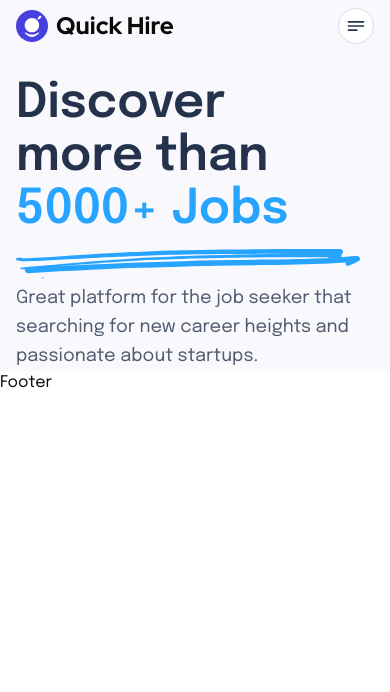
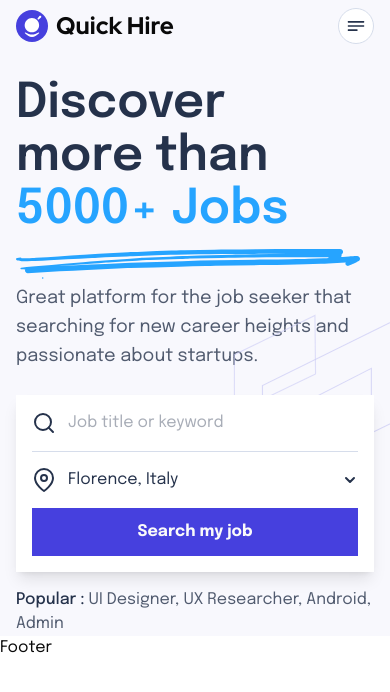
Before and after one commit to EtherSphere01/quickhire-client, a Next.js app: page / in a window 390 px wide. Shown: the top 692 px of the page. Built offline with nearby package versions, Linux system fonts and the light colour scheme; a web font is replaced by a local one.

Commit message:
feat: enhance layout with responsive patterns, add SearchBox component, and update HeroSection styling

```diff
--- a/src/app/(public)/layout.tsx
+++ b/src/app/(public)/layout.tsx
@@ -1,14 +1,39 @@
 import Footer from "@/components/shared/Footer";
 import Header from "@/components/shared/Header";
+import Image from "next/image";
 import React from "react";
 
 export default function layout({ children }: { children: React.ReactNode }) {
     return (
         <div>
-            <nav className="bg-[#F8F8FD]">
-                <Header />
-            </nav>
-            {children}
+            <div className="relative overflow-hidden">
+                <nav className="bg-[#F8F8FD]">
+                    <Header />
+                </nav>
+                {children}
+
+                {/* Pattern - Desktop */}
+                <div className="hidden lg:block absolute top-[40] right-0 h-full w-[60%] pointer-events-none z-0">
+                    <Image
+                        src="/images/pattern.svg"
+                        alt="Pattern"
+                        width={1060}
+                        height={794}
+                        className="h-full w-full object-contain object-top-right"
+                    />
+                </div>
+
+                {/* Pattern - Mobile */}
+                <div className="lg:hidden absolute top-75 -right-8 pointer-events-none z-0">
+                    <Image
+                        src="/images/pattern.svg"
+                        alt="Pattern"
+                        width={400}
+                        height={500}
+                        className="w-70 h-auto"
+                    />
+                </div>
+            </div>
             <Footer />
         </div>
     );
--- a/src/app/(public)/page.tsx
+++ b/src/app/(public)/page.tsx
@@ -3,7 +3,7 @@ import React from "react";
 
 export default function Home() {
     return (
-        <div className="px-4 bg-[#F8F8FD]">
+        <div className="px-4 bg-[#F8F8FD] overflow-hidden">
             <HeroSection />
         </div>
     );
--- a/src/app/globals.css
+++ b/src/app/globals.css
@@ -123,6 +123,15 @@
     body {
         @apply bg-background text-foreground;
     }
+    .container {
+        max-width: 1440px;
+    }
+    @media (min-width: 1024px) {
+        .container {
+            padding-left: 125px;
+            padding-right: 125px;
+        }
+    }
     h1,
     h2,
     h3,
--- a/src/components/modules/LandingPage/HeroSection.tsx
+++ b/src/components/modules/LandingPage/HeroSection.tsx
@@ -1,9 +1,12 @@
 import { Lines } from "@/svg/LandingPage/Lines";
+import Image from "next/image";
 import React from "react";
+import SearchBox from "./SearchBox";
 
 export default function HeroSection() {
     return (
-        <div className="container mx-auto">
+        <div className="container mx-auto relative overflow-visible">
+            <div className="flex justify-between">
                 <div>
                     <div className="pt-2.5  w-85.75 md:w-120 lg:w-133.25 ">
                         <h1 className="text-[48px] md:text-[72px] text-[#25324B] font-semibold mt-4 lg:mt-20.5 leading-[110%] tracking-[0%]">
@@ -22,6 +25,19 @@ export default function HeroSection() {
                         Great platform for the job seeker that searching for new
                         career heights and passionate about startups.
                     </p>
+
+                    <SearchBox />
+                </div>
+
+                <div className="hidden lg:block z-30">
+                    <Image
+                        src="/images/HeroImage.png"
+                        alt="Hero Image"
+                        width={501}
+                        height={707}
+                        className="z-30 h-full"
+                    />
+                </div>
             </div>
         </div>
     );
--- /dev/null
+++ b/src/components/modules/LandingPage/SearchBox.tsx
@@ -0,0 +1,107 @@
+import { Button } from "@/components/ui/button";
+import React from "react";
+
+export default function SearchBox() {
+    return (
+        <div className="relative z-10 mt-6 lg:mt-7">
+            {/* Search Card */}
+            <div className="bg-white shadow-lg p-4 lg:py-4 lg:px-5 flex flex-col lg:flex-row lg:items-center gap-4 lg:gap-0">
+                {/* Job Title Input */}
+                <div className="flex items-center gap-3 flex-1 lg:border-r lg:border-[#D6DDEB] lg:pr-5">
+                    <svg
+                        width="24"
+                        height="24"
+                        viewBox="0 0 24 24"
+                        fill="none"
+                        xmlns="http://www.w3.org/2000/svg"
+                        className="shrink-0"
+                    >
+                        <path
+                            d="M11 19C15.4183 19 19 15.4183 19 11C19 6.58172 15.4183 3 11 3C6.58172 3 3 6.58172 3 11C3 15.4183 6.58172 19 11 19Z"
+                            stroke="#25324B"
+                            strokeWidth="2"
+                            strokeLinecap="round"
+                            strokeLinejoin="round"
+                        />
+                        <path
+                            d="M21 21L16.65 16.65"
+                            stroke="#25324B"
+                            strokeWidth="2"
+                            strokeLinecap="round"
+                            strokeLinejoin="round"
+                        />
+                    </svg>
+                    <input
+                        type="text"
+                        placeholder="Job title or keyword"
+                        className="w-full outline-none text-[16px] text-[#25324B] placeholder:text-[#A8ADB7] bg-transparent"
+                    />
+                </div>
+
+                {/* Divider - mobile */}
+                <div className="border-t border-[#D6DDEB] lg:hidden" />
+
+                {/* Location Select */}
+                <div className="flex items-center gap-3 flex-1 lg:pl-5">
+                    <svg
+                        width="24"
+                        height="24"
+                        viewBox="0 0 24 24"
+                        fill="none"
+                        xmlns="http://www.w3.org/2000/svg"
+                        className="shrink-0"
+                    >
+                        <path
+                            d="M21 10C21 17 12 23 12 23C12 23 3 17 3 10C3 7.61305 3.94821 5.32387 5.63604 3.63604C7.32387 1.94821 9.61305 1 12 1C14.3869 1 16.6761 1.94821 18.364 3.63604C20.0518 5.32387 21 7.61305 21 10Z"
+                            stroke="#25324B"
+                            strokeWidth="2"
+                            strokeLinecap="round"
+                            strokeLinejoin="round"
+                        />
+                        <path
+                            d="M12 13C13.6569 13 15 11.6569 15 10C15 8.34315 13.6569 7 12 7C10.3431 7 9 8.34315 9 10C9 11.6569 10.3431 13 12 13Z"
+                            stroke="#25324B"
+                            strokeWidth="2"
+                            strokeLinecap="round"
+                            strokeLinejoin="round"
+                        />
+                    </svg>
+                    <div className="flex items-center justify-between w-full">
+                        <span className="text-[16px] text-[#25324B]">
+                            Florence, Italy
+                        </span>
+                        <svg
+                            width="16"
+                            height="16"
+                            viewBox="0 0 16 16"
+                            fill="none"
+                            xmlns="http://www.w3.org/2000/svg"
+                            className="shrink-0"
+                        >
+                            <path
+                                d="M4 6L8 10L12 6"
+                                stroke="#25324B"
+                                strokeWidth="2"
+                                strokeLinecap="round"
+                                strokeLinejoin="round"
+                            />
+                        </svg>
+                    </div>
+                </div>
+
+                {/* Search Button */}
+                <div className="lg:ml-5">
+                    <Button className="w-full lg:w-auto px-8 py-3 text-[16px] font-bold">
+                        Search my job
+                    </Button>
+                </div>
+            </div>
+
+            {/* Popular Tags */}
+            <p className="mt-4 text-[16px] text-[#515B6F]">
+                <span className="font-medium text-[#25324B]">Popular : </span>
+                UI Designer, UX Researcher, Android, Admin
+            </p>
+        </div>
+    );
+}
--- a/src/components/shared/Header.tsx
+++ b/src/components/shared/Header.tsx
@@ -29,7 +29,7 @@ export default function Header() {
     return (
         <header
             ref={headerRef}
-            className="relative container mx-auto py-2 md:py-5.25 px-4"
+            className="relative container mx-auto py-2 md:py-5.25 px-4 lg:px-[125px] z-30"
         >
             <div className="flex items-center justify-between">
                 <div className="flex items-center md:gap-12">
@@ -61,7 +61,7 @@ export default function Header() {
                 <div className="hidden lg:flex items-center gap-4 h-12">
                     <Button
                         variant={"secondary"}
-                        className="px-6 py-3 text-[16px] font-bold bg-[#F8F8FD] text-[#4640DE] "
+                        className="px-6 py-3 text-[16px] font-bold bg-transparent text-[#4640DE] "
                     >
                         Login
                     </Button>
```
Also changed, not shown: public/Images/Pattern.svg (added). Lines whose indentation alone changed are shown as unchanged.
